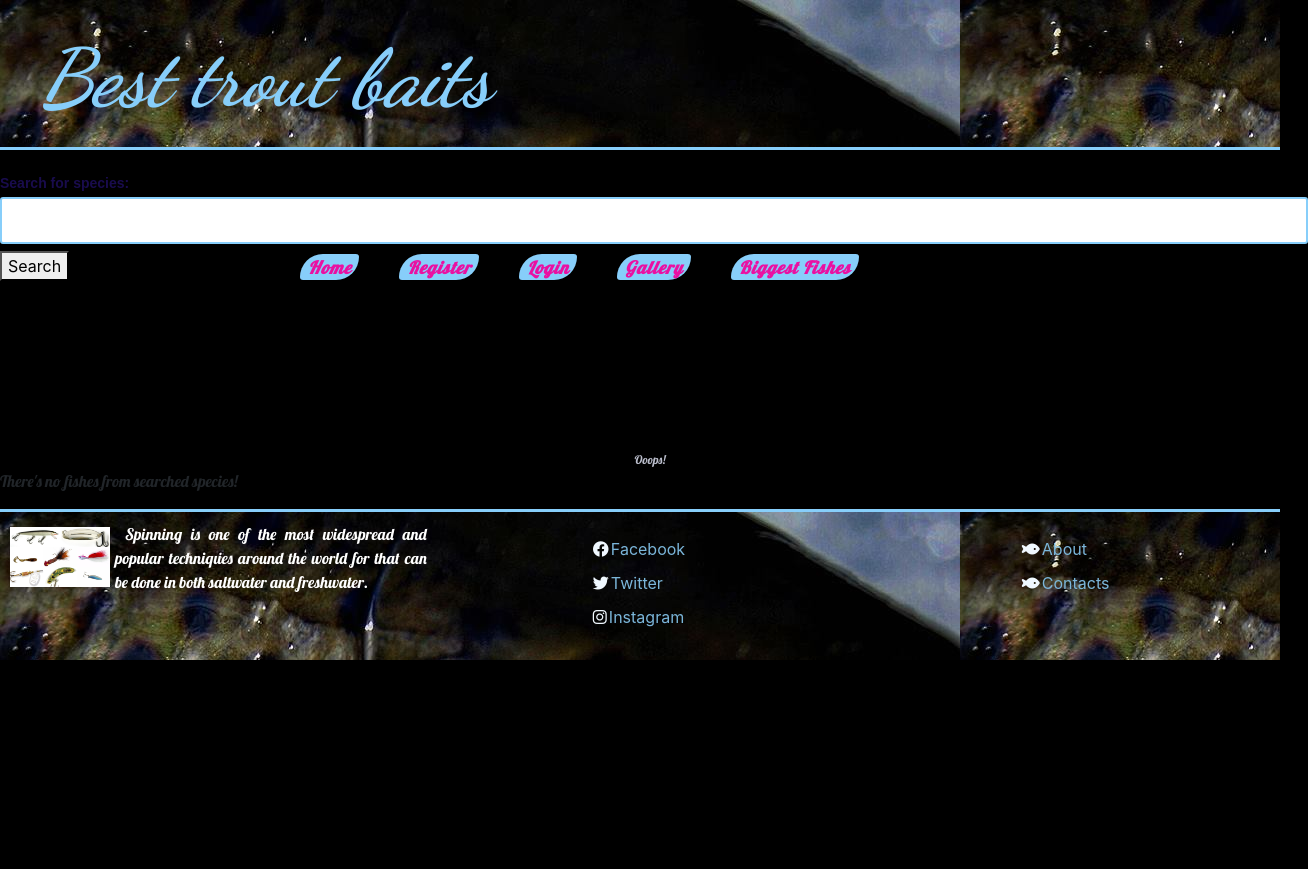
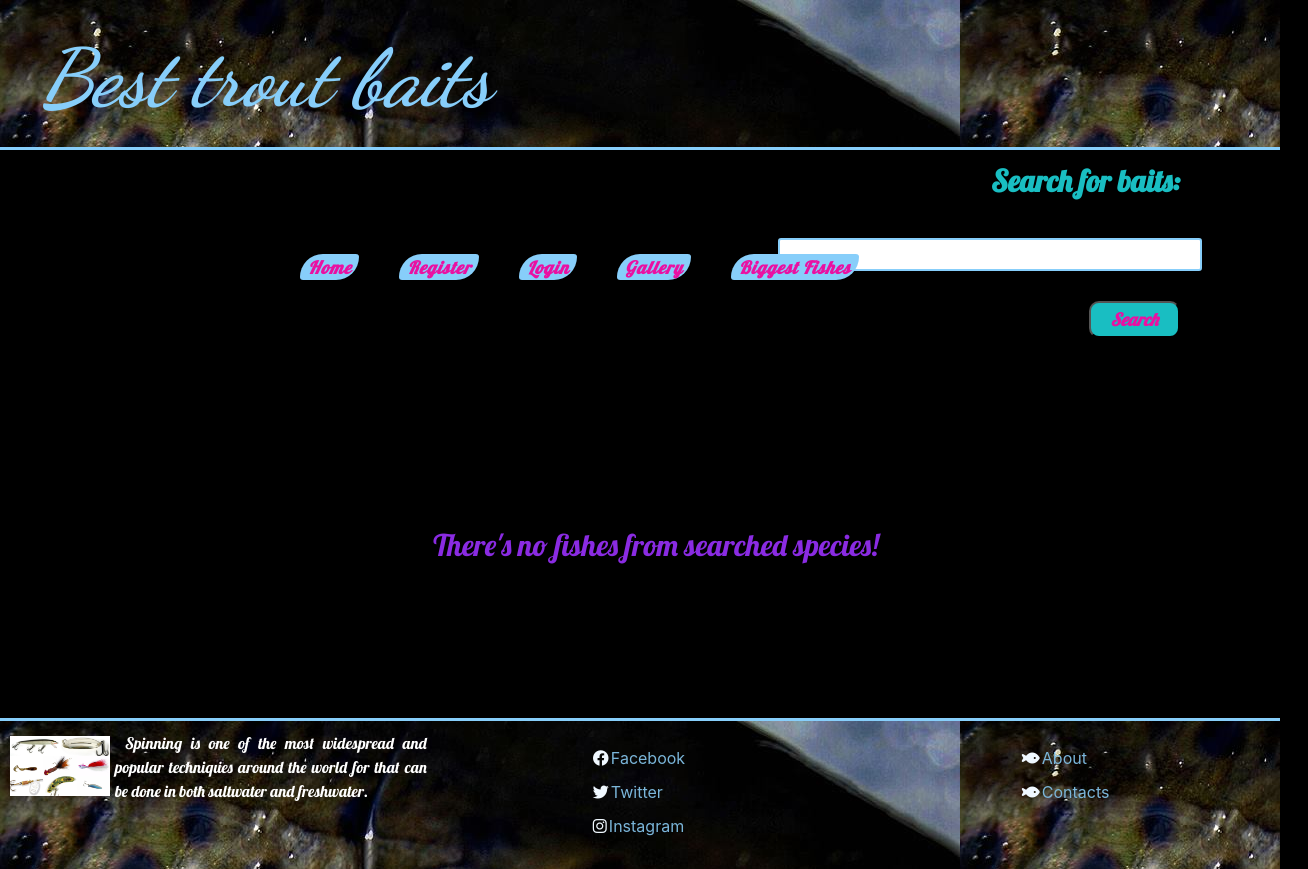
Before and after one commit to naskosin/MySoftUniReactApp, a React (Create React App) app in the folder myproject/: page /search in a window 1280 px wide. Shown: the whole page, 1308 px wide, since content can reach past the window. Before the commit the page ends 800 px from the top, so only its background shows below. Built offline with nearby package versions, Linux system fonts and the light colour scheme; a web font is replaced by a local one.

Commit message:
Searc component update

```diff
--- a/myproject/src/components/BiggestFishes/FishCard/FishCard.js
+++ b/myproject/src/components/BiggestFishes/FishCard/FishCard.js
@@ -1,6 +1,7 @@
 import styles from "./FishCard.module.css";
-
+import { useAuthContext } from "../../../contexts/AuthContext";
 const FishCard = ({fish, index}) =>{
+    const {isLogged} = useAuthContext()
 return(
     <article className={styles.top} >
     <p className={styles.top__description}><span className={styles.top__span}>Number: {index+1}  </span></p>
@@ -10,7 +11,8 @@ return(
 
 </div>
 
-<p className={styles.top__description__bottom}><span className={styles.top__span__bottom}>Weight: {fish.weight}</span></p>
+<p className={styles.top__description__bottom}><span className={styles.top__span__bottom}>Weight: </span>{fish.weight}</p>
+{isLogged ? <span className={styles.top__span__bottom}>Bait: {fish.bait}</span>:<span className={styles.top__span__bottom}>Bait: You must be logged, to see it!</span> }
 
 </article>
 )
--- a/myproject/src/components/BiggestFishes/FishCard/FishCard.module.css
+++ b/myproject/src/components/BiggestFishes/FishCard/FishCard.module.css
@@ -29,6 +29,9 @@ section{
 
     text-indent: 50px;
 }
+.div__descripton{
+    text-align: right;
+}
 .top__span{
 
         font-style: italic;
@@ -40,20 +43,25 @@ section{
 }
 .top__span__bottom{
 
-    font-style: italic;
+
     font-size: 40px;
     text-align: left;
     color: lightskyblue;
+    padding: 0;
+    display: inline;
 
 
 }
 .top__description__bottom{
+    width: 100%;
     font-style: bold;
-    font-size: 40px;
-    text-align: left;
+    font-size: 50px;
+    text-align: justify;
     color: lightskyblue;
-    margin-right: 70px;
-    text-indent: 250px;
+    margin-right: 170px;
+
+    display: block;
+
 }
 .no_fishes{
     margin: 250px 0 300px 100px;
--- a/myproject/src/components/Search/Search.js
+++ b/myproject/src/components/Search/Search.js
@@ -1,18 +1,35 @@
+import styles from './Search.module.css'
+import * as baitServices from '../../services/baitService';
+import BaitCard from '../Gallery/BaitCard/BaitCard';
+import { useState } from 'react';
+
+
 const Search = ()=>{
-return(<section class="section__main">
-<form  >
-    <label for="uses">Search for species:</label>
-    <input  type="text" for="uses"/>
-    <button  >Search</button>
+    const [baits, setBaits] = useState([]);
+const searchHandler = (e) =>{
+    e.preventDefault();
+    const {searchText} =  Object.fromEntries(new FormData(e.currentTarget));
+    console.log(searchText);
+    baitServices.getSearchedBaits(searchText).then(res=>setBaits(res))
+}
+
+
+return(<section className={styles.section__main}>
+<form className={styles.search__form} onSubmit = {searchHandler}>
+    <label className={styles.search__label} for="uses">Search for baits:</label>
+    <input className={styles.search__form__input} type="text" for="uses" name="searchText"/>
+    <button className={styles.search__button} >Search</button>
 </form>
-<section className="section__second">
+<section className={styles.section__second}>
 
     <div >
-
-<ul ></ul>
-
-<div class="no_fishes"><p><span>Ooops!</span> There's no fishes from searched species!</p></div></div>
-
+    <ul >
+ {  baits.length>0 ?
+baits.map(x=><BaitCard bait={x} key={x._id}/>)
+:
+<div className={styles.no_fishes}><p><span>Ooops!</span> There's no fishes from searched species!</p></div>}
+</ul>
+</div>
 
 
 </section>
--- a/myproject/src/components/Search/Search.module.css
+++ b/myproject/src/components/Search/Search.module.css
@@ -8,7 +8,7 @@ main{
 
  }
  .section__second{
-    margin-top: 200px;
+    margin-top: 100px;
     padding-bottom: 100px;
 
  }
@@ -16,105 +16,13 @@ main{
      margin: 0 auto ;
      width: 80%;
      height: auto;
-     margin-top: 153px;
+     margin-top: 183px;
 
  }
 
-.main{
-    margin: 40px 0;
-     display: inline-block;
-     background-color: white;
-     border-radius: 50px;
- }
 
-ul{
-    padding:0;
-    margin: 0;
 
-}
 
-li{
-    text-align: center;
-    display: inline-block;
-    margin:0 0 30px 40px;
-    border-radius: 4px;
-    background-color: lightskyblue;
-    border-top-left-radius: 30px;
-
-}
-
-.article__button{
-    margin: 0 auto;
-    text-align: center;
-    display: block;
-    padding: 5px 50px;
-    border-radius: 30px;
-    background-color: lightblue;
-    top: 10px
-}
-p{
-    font-weight: 500;
-    margin: 10px 0;
-}
-.article{
-    display: inline-block;
-    width:400px;
-
-}
-.article__img__wrapper{
-    aspect-ratio: 1/1;
-    overflow: hidden;
-    width: 350px;
-   height:300px;
-    border-top-left-radius: 30px;
-    margin-bottom: 5px;
-
-}
-.article__img__wrapper .article__img{
-    width: 100%;
-    height:100%;
-object-fit: fill;
-
-}
-.main__img__wrapper{
-    height:100%;
-    margin:0 ;
-    width:60%;
-    overflow: hidden;
-    display: inline-block;
-    border-radius: 50px;
-
-}
-.main__img{
-    width: 100%;
-    height:100%;
-    object-fit: cover;
-
-}
-.main h1{font-size: 2rem;
-    line-height: 5;
-    text-align: center;
-    font-weight: 600;
-   padding: 0;
-   margin-top: 60px;
-   margin-right: 2px;
-    margin-left: 80px;
-}
-.main p{
-    display: inline-block;
-    width: 80%;
-    margin-top: 0px;
-    text-align: justify;
-    text-indent: 18px;
-}
-.main__div{
-    display:inline-block;
-    width:30%;
-    height: 100%;
-    vertical-align: top;
-    background-color: white;
-    text-align: right;
-}
 .no_fishes{
     font-size: 30px;
     color: blueviolet;
@@ -126,22 +34,38 @@ object-fit: fill;
     color: black;
     font-style: italic;
 }
-form{
-    width: 100%;
+.search__form{
+    width: 50%;
     text-align: right;
-    margin-bottom:50px;
-    margin-top: 220px;
+    margin:0 550px;
+
 }
-label{
+
+.search__label{
     font-family: Lobster, sans-serif;
     display: block;
-    font-size: 20px;
+  color: #19BEC2;
+text-align: right;
+    font-size: 30px;
     margin: 10px;
 }
-form>button{
+.search__button{
+    font-family: Lobster, sans-serif;
+
     margin: 10px;
     background-color: #19BEC2;
-    color: white;
-    padding: 1px 10px;
+    color:   rgb(234, 16, 162);
+    font-style: italic;
+    text-decoration: none;
+    font-weight: bold;
+    font-size: 1.1rem;
+    padding: 3px 20px;
     border-radius: 10px;
 }
+.search__form__input{
+    width: 80%;
+    text-align: left;
+    display: block;
+    margin: 0 0 20px 100px;
+    padding: 5px;
+}
--- a/myproject/src/services/baitService.js
+++ b/myproject/src/services/baitService.js
@@ -5,6 +5,13 @@ export function getAllBaits(){
       .then(res=>res.json())
 
   }
+  export function getSearchedBaits(searchText){
+    const query= encodeURIComponent(`bait LIKE "${searchText}"`)
+
+     return fetch(`https://nasko-fish.herokuapp.com/data/fishes?where=${query}`)
+       .then(res=>res.json())
+
+   }
 
   export function getOneBait(id){
     return fetch(`${apiUrl}/${id}`)
--- a/myproject/src/services/commentService.js
+++ b/myproject/src/services/commentService.js
@@ -6,6 +6,9 @@ export function getAllComments(baitId){
      .then(res=>res.json())
 
  }
+
+
+
  export async function createComment(token, text){
     let res = await fetch('https://nasko-fish.herokuapp.com/data/comments', {
        method: 'POST',
```
